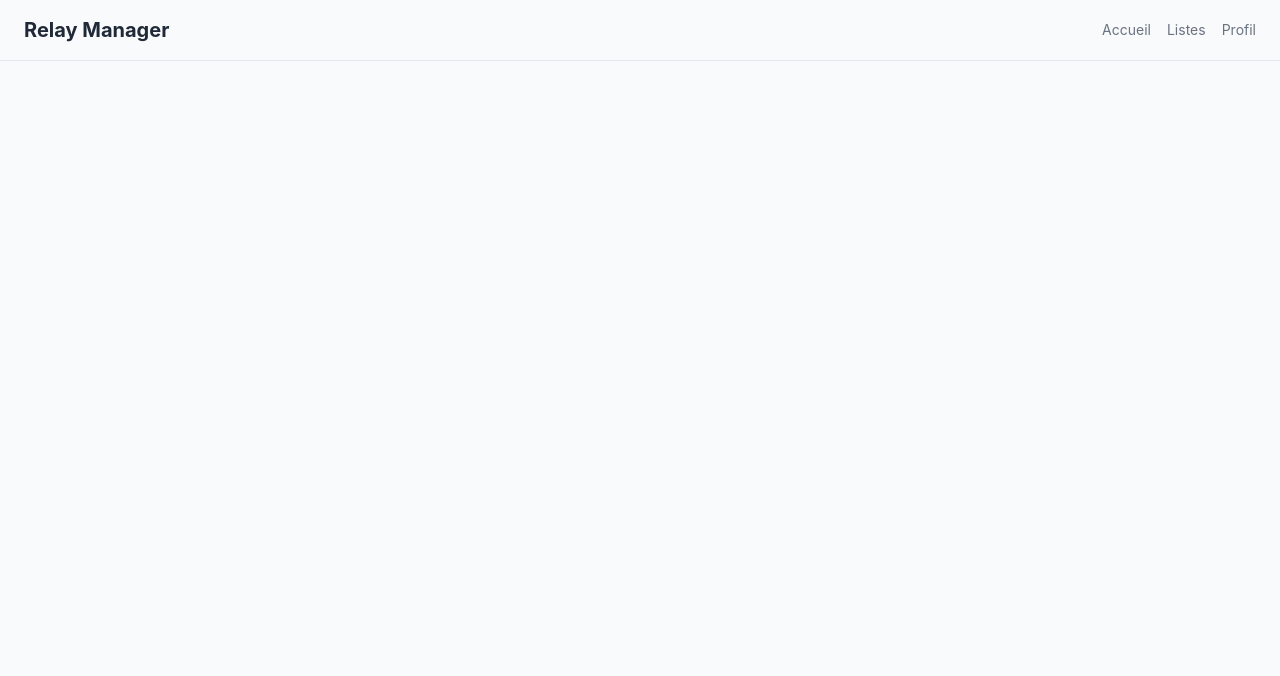
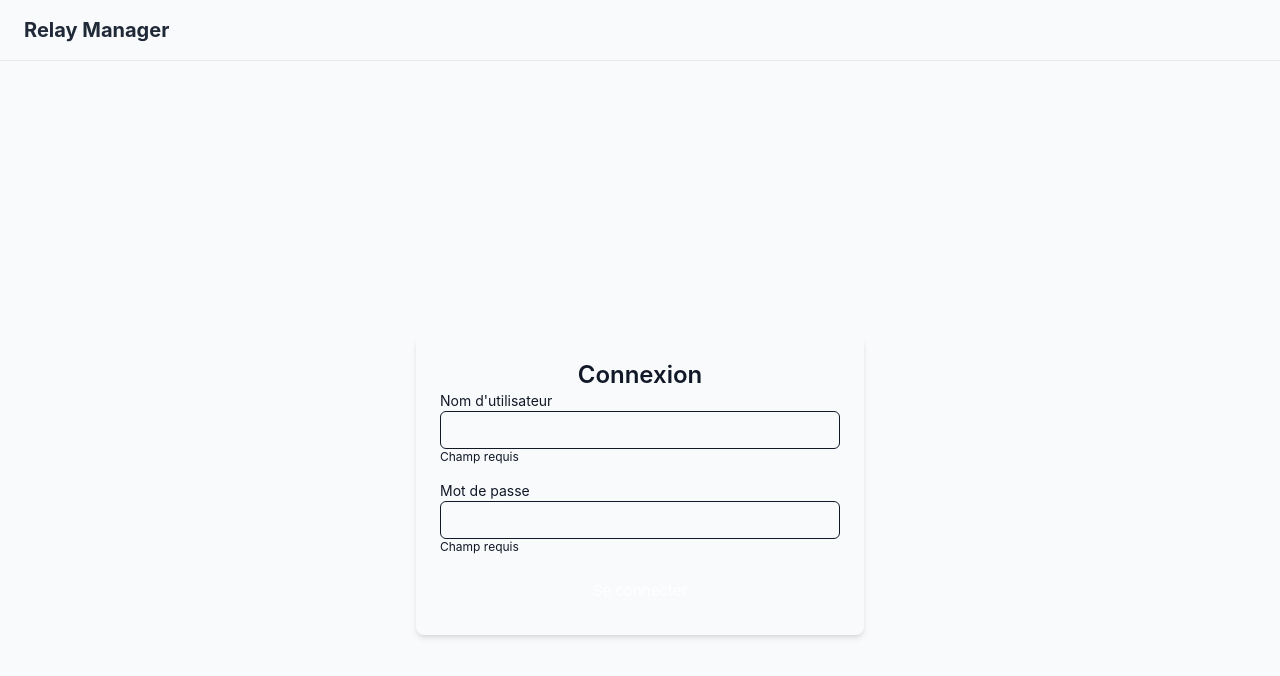
Before and after one commit to SamuelLnds/dev_appli_web, a Vue app: page /login in a window 1280 px wide. Shown: the top 676 px of the page. Built offline with nearby package versions, Linux system fonts and the light colour scheme; no server answers.

Commit message:
feat: MIse en place d'un login et d'un portail sécurisé qui renvoie vers le login si l'utilisateur n'a plus son cookie de session en localStorage
Refs: #4 #6 #7

```diff
--- a/src/App.vue
+++ b/src/App.vue
@@ -1,5 +1,23 @@
-<script setup>
-import { RouterView, RouterLink } from 'vue-router'
+<script>
+import { useAuthStore } from '@/stores/authStore'
+
+export default {
+  name: 'App',
+  data() {
+    return {}
+  },
+  computed: {
+    auth() {
+      return useAuthStore()
+    },
+  },
+  methods: {
+    async handleLogout() {
+      await this.auth.logout()
+      this.$router.push({ name: 'login' })
+    },
+  },
+}
 </script>
 
 <template>
@@ -11,16 +29,36 @@ import { RouterView, RouterLink } from 'vue-router'
       class="flex items-center justify-between px-6 py-4 border-b border-[var(--color-border)]"
     >
       <h1 class="text-xl font-bold text-[color:var(--color-text-heading)]">Relay Manager</h1>
-      <nav class="flex gap-4 text-sm">
-        <RouterLink to="/" class="hover:underline text-[color:var(--color-text-muted)]"
-          >Accueil</RouterLink
+      <nav class="flex gap-4 text-sm items-center">
+        <RouterLink
+          v-if="auth.isAuthenticated"
+          to="/"
+          class="hover:underline text-[color:var(--color-text-muted)]"
         >
-        <RouterLink to="/lists" class="hover:underline text-[color:var(--color-text-muted)]"
-          >Listes</RouterLink
+          Accueil
+        </RouterLink>
+        <RouterLink
+          v-if="auth.isAuthenticated"
+          to="/lists"
+          class="hover:underline text-[color:var(--color-text-muted)]"
         >
-        <RouterLink to="/profile" class="hover:underline text-[color:var(--color-text-muted)]"
-          >Profil</RouterLink
+          Listes
+        </RouterLink>
+        <RouterLink
+          v-if="auth.isAuthenticated"
+          to="/profile"
+          class="hover:underline text-[color:var(--color-text-muted)]"
         >
+          Profil
+        </RouterLink>
+
+        <button
+          v-if="auth.isAuthenticated"
+          @click="handleLogout"
+          class="ml-4 text-[color:var(--color-error)] text-sm underline"
+        >
+          Déconnexion
+        </button>
       </nav>
     </header>
 
--- a/src/api/fetcher.js
+++ b/src/api/fetcher.js
@@ -8,12 +8,9 @@ function needsCsrf(method) {
 
 export async function fetchData(endpoint, options = {}) {
   const method = options.method || 'GET'
-  console.log(`La méthode de la requête est : ${method}`)
-  console.log(`L'URL de l'API est : ${API_URL}${endpoint}`)
 
   // Appeler csrf-cookie si nécessaire, donc pas pour les requêtes GET
   if (needsCsrf(method)) {
-    console.log('Appel de csrf-cookie')
     await fetch(`${API_URL.replace('/api', '')}/sanctum/csrf-cookie`, {
       credentials: 'include',
     })
@@ -26,8 +23,6 @@ export async function fetchData(endpoint, options = {}) {
   }
 
   const xsrfToken = getXsrfToken()
-
-  console.log("Appel de l'API avec les options suivantes :", options)
 
   const res = await fetch(`${API_URL}${endpoint}`, {
     ...options,
--- a/src/assets/base.css
+++ b/src/assets/base.css
@@ -105,3 +105,8 @@ body {
     color 0.3s ease,
     background-color 0.3s ease;
 }
+
+a,
+button {
+  cursor: pointer;
+}
--- a/src/assets/main.css
+++ b/src/assets/main.css
@@ -1,2 +1,6 @@
 @import './base.css';
 @import 'tailwindcss';
+
+main {
+  margin-inline: auto;
+}
--- a/src/router/index.js
+++ b/src/router/index.js
@@ -1,5 +1,7 @@
 import { createRouter, createWebHistory } from 'vue-router'
 import HomeView from '../views/HomeView.vue'
+import LoginView from '../views/LoginView.vue'
+import { getAuthToken } from '@/utils/token'
 
 const router = createRouter({
   history: createWebHistory(import.meta.env.BASE_URL),
@@ -8,8 +10,24 @@ const router = createRouter({
       path: '/',
       name: 'home',
       component: HomeView,
+      meta: { requiresAuth: true },
+    },
+    {
+      path: '/login',
+      name: 'login',
+      component: LoginView,
     },
   ],
 })
 
+// Redirection si non connecté
+router.beforeEach((to, _, next) => {
+  const token = getAuthToken()
+  if (to.meta.requiresAuth && !token) {
+    next({ name: 'login' })
+  } else {
+    next()
+  }
+})
+
 export default router
--- a/src/stores/authStore.js
+++ b/src/stores/authStore.js
@@ -13,8 +13,8 @@ export const useAuthStore = defineStore('auth', {
   },
 
   actions: {
-    async login(email, password) {
-      const data = await apiLogin(email, password)
+    async login(name, password) {
+      const data = await apiLogin(name, password)
       this.token = data.token
       this.user = data.user ?? null
     },
--- /dev/null
+++ b/src/views/LoginView.vue
@@ -0,0 +1,85 @@
+<script>
+import { useAuthStore } from '@/stores/authStore'
+
+export default {
+  name: 'LoginView',
+  data() {
+    return {
+      name: '',
+      password: '',
+      loading: false,
+      errorMessage: '',
+    }
+  },
+  computed: {
+    nameError() {
+      return !this.name.trim()
+    },
+    passwordError() {
+      return !this.password.trim()
+    },
+  },
+  methods: {
+    async handleSubmit() {
+      this.errorMessage = ''
+      if (this.nameError || this.passwordError) return
+
+      this.loading = true
+      const auth = useAuthStore()
+
+      try {
+        await auth.login(this.name, this.password)
+        this.$router.push({ name: 'home' })
+      } catch (err) {
+        this.errorMessage = err.message
+      } finally {
+        this.loading = false
+      }
+    },
+  },
+}
+</script>
+
+<template>
+  <div class="min-h-screen flex items-center justify-center bg-background px-4">
+    <div class="w-full max-w-md bg-container shadow-md rounded-lg p-6 space-y-4">
+      <h1 class="text-2xl font-semibold text-center text-text-heading">Connexion</h1>
+
+      <form @submit.prevent="handleSubmit" class="flex flex-col gap-4">
+        <div>
+          <label for="name" class="block text-sm text-text-muted">Nom d'utilisateur</label>
+          <input
+            v-model="name"
+            type="text"
+            id="name"
+            class="mt-1 w-full px-3 py-2 border rounded-md text-sm bg-surface text-text border-border"
+            :class="{ 'border-error': nameError }"
+          />
+          <p v-if="nameError" class="text-error text-xs mt-1">Champ requis</p>
+        </div>
+
+        <div>
+          <label for="password" class="block text-sm text-text-muted">Mot de passe</label>
+          <input
+            v-model="password"
+            type="password"
+            id="password"
+            class="mt-1 w-full px-3 py-2 border rounded-md text-sm bg-surface text-text border-border"
+            :class="{ 'border-error': passwordError }"
+          />
+          <p v-if="passwordError" class="text-error text-xs mt-1">Champ requis</p>
+        </div>
+
+        <button
+          type="submit"
+          class="w-full py-2 rounded-md text-white bg-primary hover:bg-primary-hover disabled:opacity-50 transition"
+          :disabled="loading"
+        >
+          {{ loading ? 'Connexion en cours...' : 'Se connecter' }}
+        </button>
+
+        <p v-if="errorMessage" class="text-error text-sm text-center">{{ errorMessage }}</p>
+      </form>
+    </div>
+  </div>
+</template>
```
